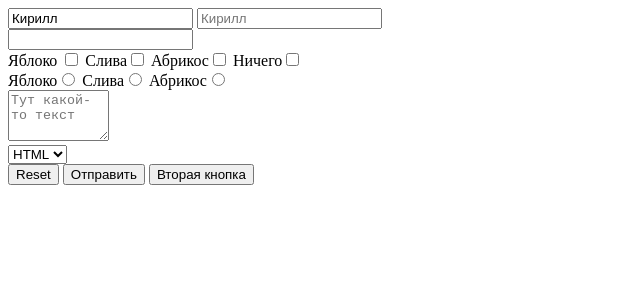
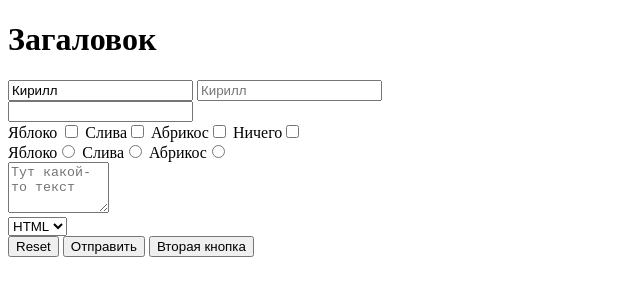
Before and after one commit to MrFuning/HTML-CSS-, a plain HTML site: page Index.html in a window 1280 px wide. Shown: the whole page, without its empty margins (0-640 px from the left). Drawn offline with Linux system fonts and the light colour scheme.

Commit message:
Добавили заголовок

```diff
--- a/Index.html
+++ b/Index.html
@@ -5,6 +5,7 @@
 <meta charset="utf-8">
 </head>
 <body>
+    <h1>Загаловок</h1>
 <form action="/" method="">
     <input type="text" name="namePerson" maxlength="12" value="Кирилл">
     <input type="text" name="firstName" maxlength="12" placeholder="Кирилл"><br>
```
